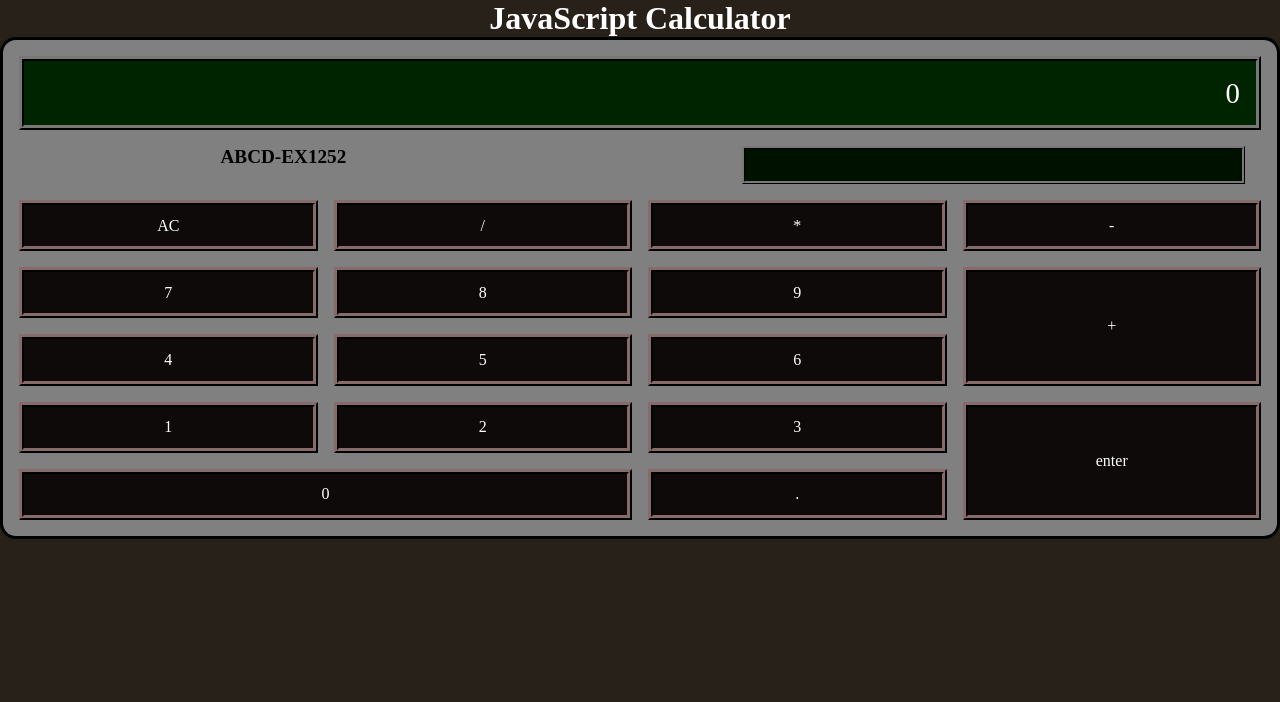
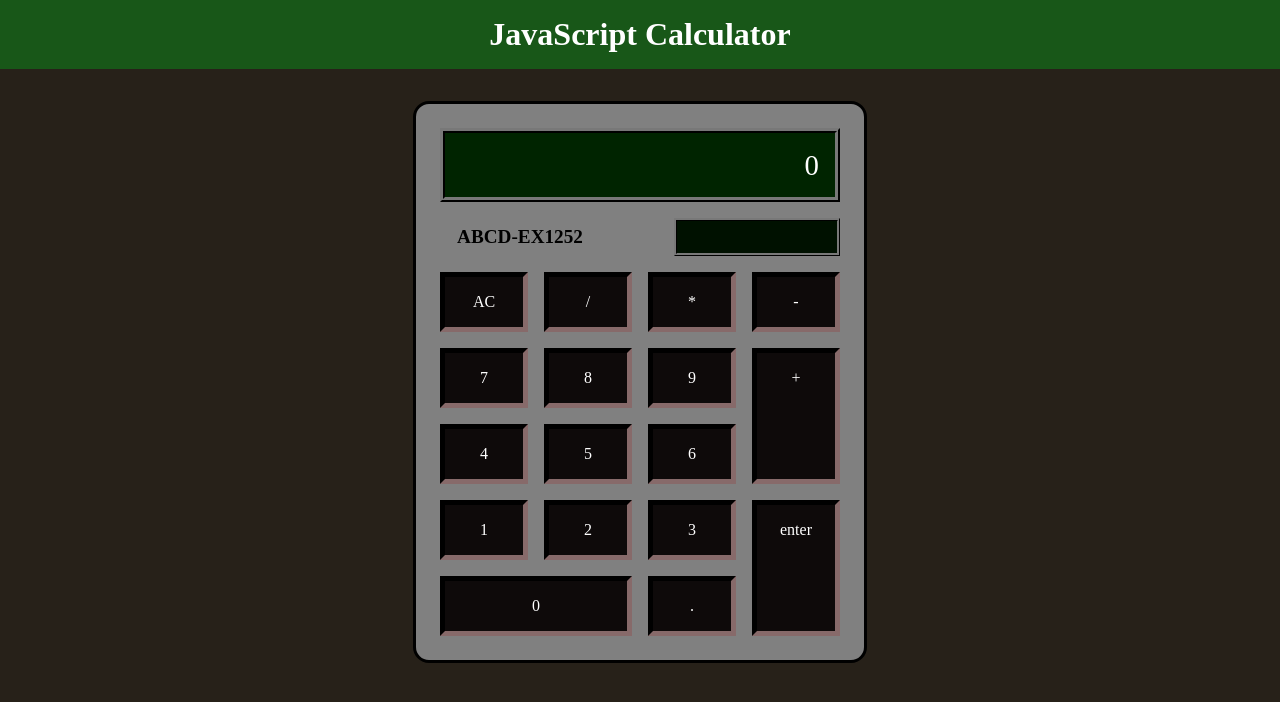
Before and after one commit to prince-thind/calculator, a plain HTML site: page index.html in a window 1280 px wide. Drawn offline with Linux system fonts and the light colour scheme.

Commit message:
refactor css

```diff
--- a/style.css
+++ b/style.css
@@ -2,55 +2,52 @@
   padding: 0;
   margin: 0;
 }
-:root {
+body {
+  background-color: rgb(39, 33, 25);
   text-align: center;
   color: white;
 }
-body {
-  background-color: rgb(39, 33, 25);
-}
-.header {
+.heading {
   background-color: rgb(24, 87, 24);
   padding: 1rem;
   margin-bottom: 2rem;
 }
-.calc-container {
+
+.calc {
   width: 30vw;
-  margin: auto;
-}
-.calc {
+  min-width: 25rem;
+  margin: 0 auto 3rem auto;
   background-color: gray;
   border: 3px solid black;
   border-radius: 1rem;
-  padding: 1rem;
+  padding: 1.5rem;
 }
 .display {
   background-color: rgb(0, 36, 0);
   height: 4rem;
   border: 5px ridge rgb(36, 36, 36);
   display: flex;
-  justify-content:flex-end;
+  justify-content: flex-end;
   align-items: center;
   padding-right: 1rem;
   font-size: 1.8em;
 }
 .surface {
   display: flex;
-  justify-content: space-between;
+  align-items: center;
+  padding:1rem 0 1rem 0;
 }
 .brand {
-  height: 2rem;
   width: 40%;
-  margin: 1rem;
-  color:black;
+  color: black;
   font-weight: bold;
-  font-size:1.2em;
+  font-size: 1.2em;
 }
 .solar-screen {
-  height: 2rem;
   width: 40%;
+  padding-top:2rem;
+  margin-left:auto;
   background-color: rgb(0, 17, 0);
-  margin: 1rem;
   border: 3px ridge rgb(36, 36, 36);
 }
 
@@ -65,7 +62,6 @@ body {
   grid-gap: 1rem;
   grid-template-columns: 1fr 1fr 1fr 1fr;
   grid-template-rows: 1fr 1fr 1fr 1fr 1fr;
-  height: 20rem;
 }
 .k-clear {
   grid-area: AC;
@@ -101,11 +97,10 @@ body {
 
 .key {
   background-color: rgb(14, 10, 10);
-  display: flex;
-  justify-content: center;
-  align-items: center;
-  border: 5px ridge rgb(51, 40, 40);
+  border: 5px inset rgb(51, 40, 40);
+  padding:1rem;
 }
-.key:hover{
-    background-color: black;
+.key:hover {
+  background-color: black;
+  transform: scale(1.1);
 }
```
